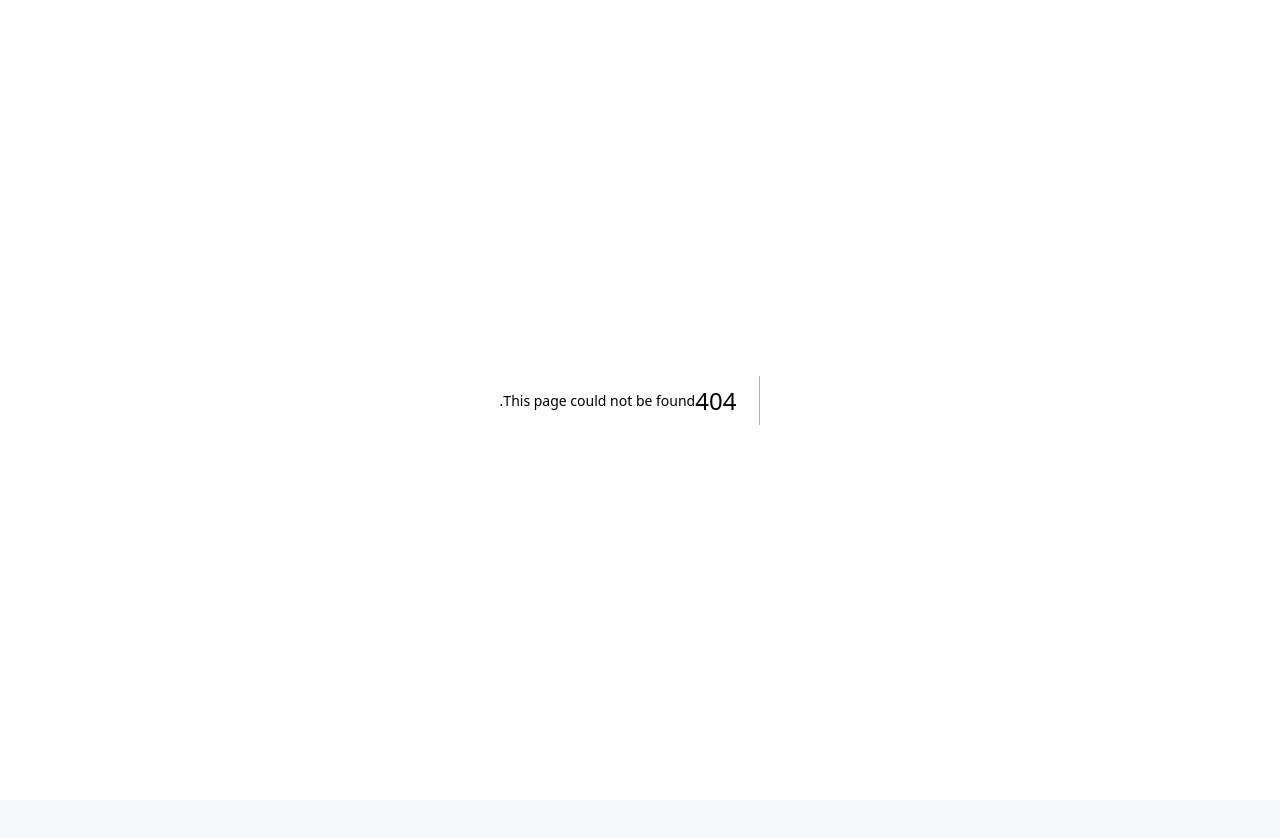
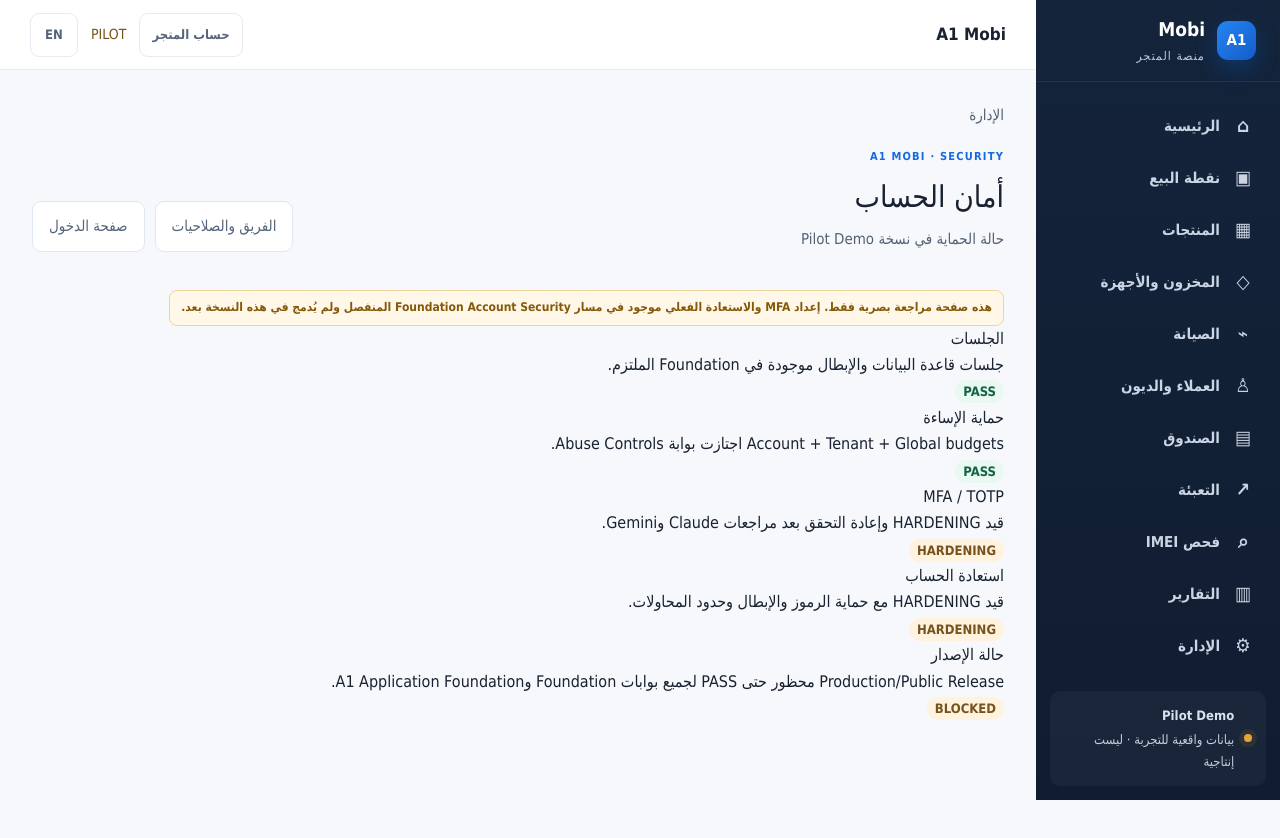
Before and after one commit to a1medianet/a1-mobi, a Next.js app: page /ar/settings/security in a window 1280 px wide. Before the commit this address had no page. Shown: the top 838 px of the page. Before the commit the page ends 800 px from the top, so only its background shows below. Built offline with nearby package versions, Linux system fonts and the light colour scheme.

Commit message:
Add truthful pilot account security status page

```diff
--- /dev/null
+++ b/src/app/[locale]/settings/security/page.tsx
@@ -0,0 +1,55 @@
+import Link from "next/link";
+import { notFound } from "next/navigation";
+
+const copy={
+  ar:{
+    back:"الإدارة",title:"أمان الحساب",sub:"حالة الحماية في نسخة Pilot Demo",
+    notice:"هذه صفحة مراجعة بصرية فقط. إعداد MFA والاستعادة الفعلي موجود في مسار Foundation Account Security المنفصل ولم يُدمج في هذه النسخة بعد.",
+    session:"الجلسات",sessionText:"جلسات قاعدة البيانات والإبطال موجودة في Foundation الملتزم.",
+    mfa:"MFA / TOTP",mfaText:"قيد HARDENING وإعادة التحقق بعد مراجعات Claude وGemini.",
+    recovery:"استعادة الحساب",recoveryText:"قيد HARDENING مع حماية الرموز والإبطال وحدود المحاولات.",
+    abuse:"حماية الإساءة",abuseText:"Account + Tenant + Global budgets اجتازت بوابة Abuse Controls.",
+    release:"حالة الإصدار",releaseText:"Production/Public Release محظور حتى PASS لجميع بوابات Foundation وA1 Application Foundation.",
+    pass:"PASS",hardening:"HARDENING",blocked:"BLOCKED",team:"الفريق والصلاحيات",login:"صفحة الدخول",
+  },
+  en:{
+    back:"Admin",title:"Account security",sub:"Protection status in the Pilot Demo build",
+    notice:"Visual review page only. Live MFA and recovery work exists on the separate Foundation Account Security path and is not merged into this demo build yet.",
+    session:"Sessions",sessionText:"Database sessions and revocation are implemented in the committed Foundation.",
+    mfa:"MFA / TOTP",mfaText:"HARDENING and re-verification after Claude and Gemini reviews.",
+    recovery:"Account recovery",recoveryText:"HARDENING with token protection, revocation and attempt budgets.",
+    abuse:"Abuse protection",abuseText:"Account + Tenant + Global budgets passed the Abuse Controls gate.",
+    release:"Release status",releaseText:"Production/Public Release is blocked until all Foundation and A1 Application Foundation gates PASS.",
+    pass:"PASS",hardening:"HARDENING",blocked:"BLOCKED",team:"Team & access",login:"Login",
+  }
+} as const;
+
+export default async function SecurityPage({params}:{params:Promise<{locale:string}>}) {
+  const {locale}=await params;
+  if(locale!=="ar"&&locale!=="en") notFound();
+  const t=copy[locale];
+  const rows=[
+    [t.session,t.sessionText,t.pass,"done"],
+    [t.abuse,t.abuseText,t.pass,"done"],
+    [t.mfa,t.mfaText,t.hardening,"pending"],
+    [t.recovery,t.recoveryText,t.hardening,"pending"],
+    [t.release,t.releaseText,t.blocked,"pending"],
+  ] as const;
+  return <main className="module-page">
+    <header className="module-header"><div>
+      <Link href={"/"+locale+"/admin"} className="back-link">{t.back}</Link>
+      <p className="module-kicker">A1 MOBI · SECURITY</p>
+      <h1>{t.title}</h1><p className="module-sub">{t.sub}</p>
+    </div><div className="module-actions">
+      <Link className="soft-btn" href={"/"+locale+"/settings/team"}>{t.team}</Link>
+      <Link className="soft-btn" href={"/"+locale+"/login"}>{t.login}</Link>
+    </div></header>
+    <p className="preview-notice" role="status">{t.notice}</p>
+    <section className="security-status-grid">
+      {rows.map(([title,description,status,tone])=><article key={title}>
+        <div><h2>{title}</h2><p>{description}</p></div>
+        <span className={"pill "+tone}>{status}</span>
+      </article>)}
+    </section>
+  </main>;
+}
```
